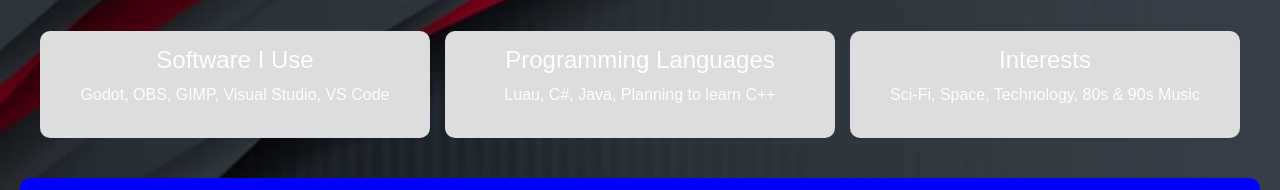
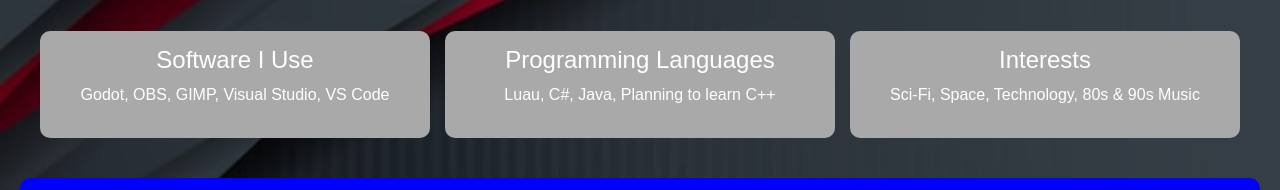
Before and after one commit to Pancake-Engineer/pancakeengineer, a plain HTML site: page index.html in a window 1280 px wide. Shown: the part 201-391 px from the top of the page. Drawn offline with nearby package versions, Linux system fonts and the light colour scheme.

Commit message:
Update index.html

```diff
--- a/index.html
+++ b/index.html
@@ -17,7 +17,7 @@
         }
         .card { margin-bottom: 20px; }
         .grid-section { display: flex; flex-wrap: wrap; justify-content: flex-start; gap: 15px; padding: 20px; }
-        .grid-box { background: #ddd; padding: 15px; border-radius: 10px; text-align: center; flex: 1 1 300px; }
+        .grid-box { background: #A9A9A9; padding: 15px; border-radius: 10px; text-align: center; flex: 1 1 300px; }
         .featured { background: blue; color: white; padding: 20px; border-radius: 10px; text-align: center; margin-top: 20px; }
         .card-container { display: flex; flex-wrap: wrap; justify-content: flex-start; gap: 15px; }
         .card-col { flex: 1 1 300px; }
```
